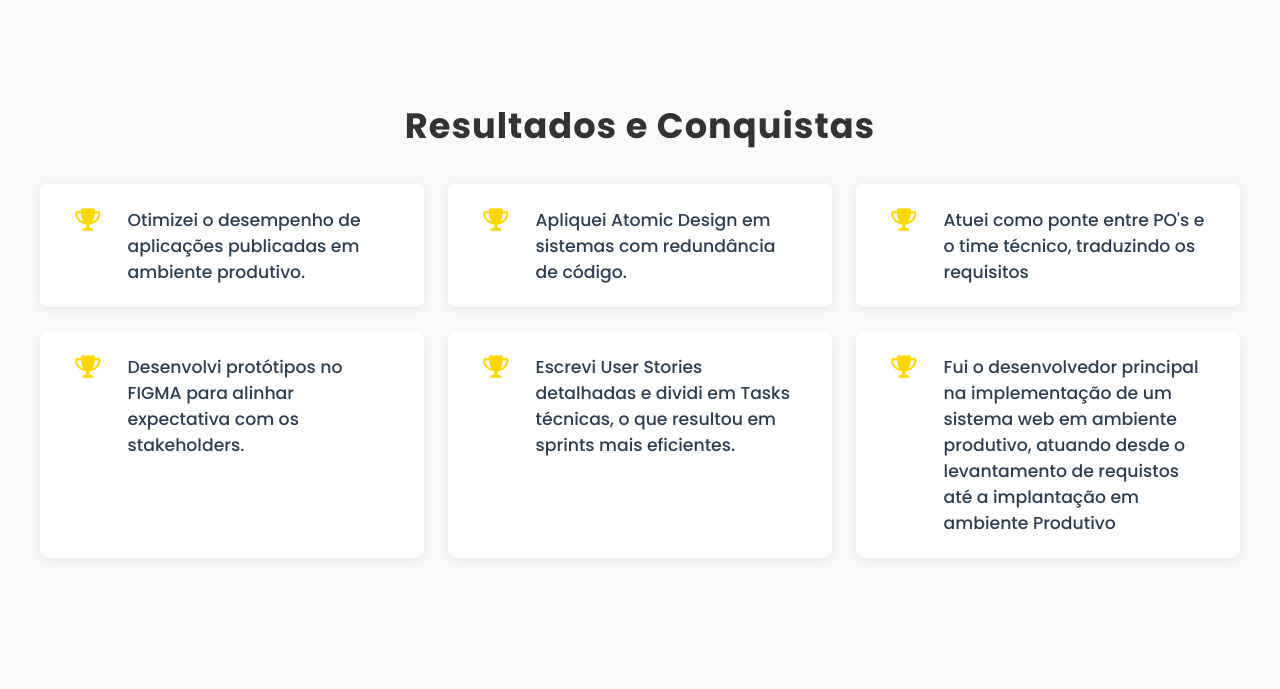
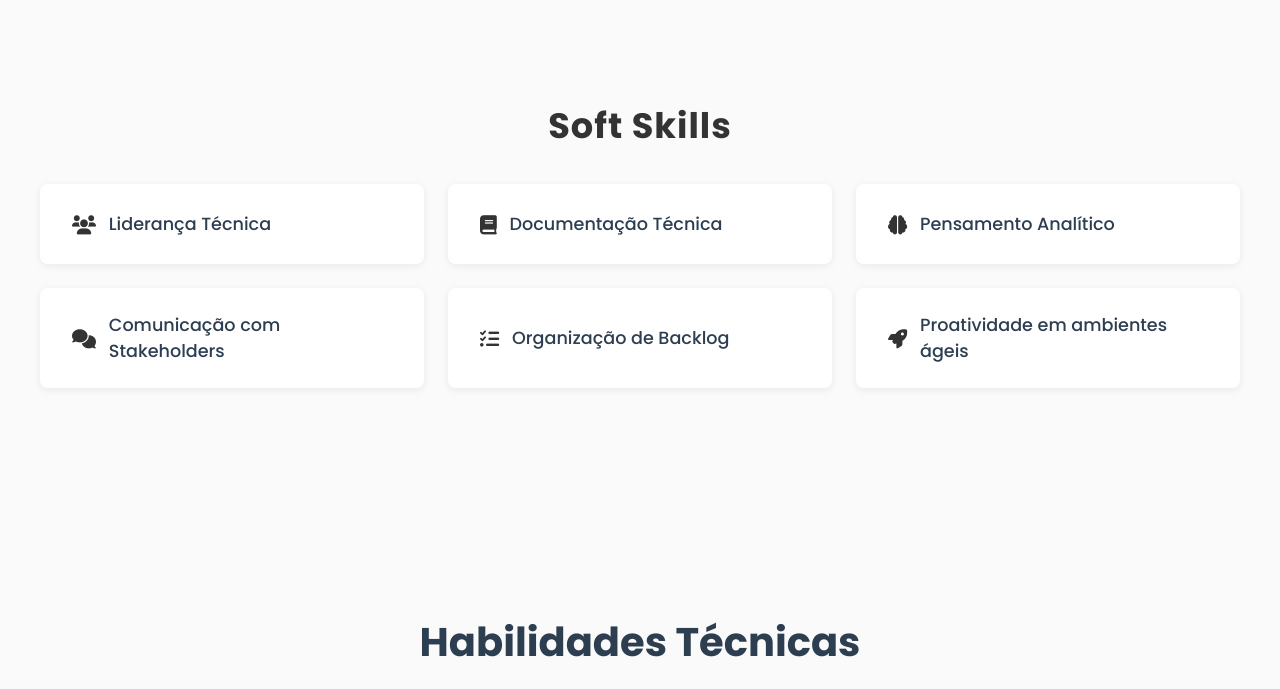
Before and after one commit to adonisoliveiradasilva/portfolio, a plain HTML site: page index.html in a window 1280 px wide. Shown: the part 1006-1695 px from the top of the page. Drawn offline with Linux system fonts and the light colour scheme.

Commit message:
feat(): adiciona comentário em duas seções

```diff
--- a/index.html
+++ b/index.html
@@ -48,7 +48,7 @@
         </div>
     </section>
 
-    <section id="conquistas" class="conquistas">
+    <!-- <section id="conquistas" class="conquistas">
         <div class="section-header">
             <h2>Resultados e Conquistas</h2>
         </div>
@@ -72,7 +72,7 @@
             <li>Domínio de RESTful APIs, Microfrontends, Design Systems, Atomic Design</li>
             <li>Foco em performance, usabilidade e boas práticas de Clean Code</li>
         </ul>
-    </section>
+    </section> -->
 
 
     <section id="soft-skills" class="soft-skills">
```
